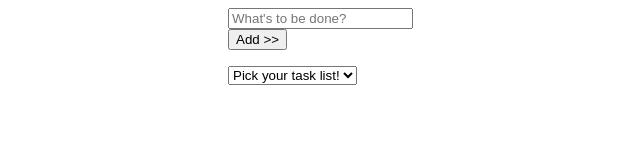
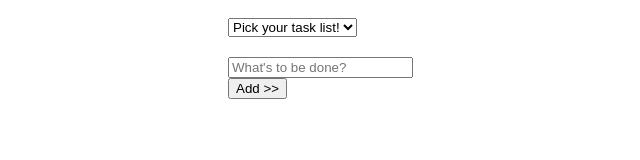
Before and after one commit to ballbob/localstoragelab, a website: page index.html in a window 1280 px wide. Shown: the whole page, without its empty margins (312-952 px from the left). Drawn offline with Linux system fonts and the light colour scheme.

Commit message:
Some style changes.

```diff
--- a/index.html
+++ b/index.html
@@ -7,19 +7,19 @@
 </head>
 <body>
   <main>
+
+    <div class="center-me" id="listdropdowndiv">
+      <select id="listdropdown">
+        <option disabled selected>Pick your task list!</option>
+      </select>
+    </div>
+
     <div class="center-me">
       <input type="text" id="new-item" placeholder="What's to be done?"/>
       <button>Add >></button>
       <ul id="todo-list"></ul>
     </div>
 
-      <div class="center-me" id="listdropdowndiv">
-        <select id="listdropdown">
-        <option disabled selected>Pick your task list!</option>
-        </select>
-
-      </div>
-
   </main>
 </body>
 </html>
--- a/public/app.js
+++ b/public/app.js
@@ -1,6 +1,5 @@
-
-
 var init = function(){
+  var stateArray = []
   var state = JSON.parse(localStorage.getItem('todoList')) || [];
   var list = document.querySelector('#todo-list');
   var button = document.querySelector('button');
--- a/public/style.css
+++ b/public/style.css
@@ -1,4 +1,5 @@
 .center-me{
   margin: 0 auto;
   width: 200px;
+  padding: 10px;
 }
```
Lines whose indentation alone changed are shown as unchanged.
